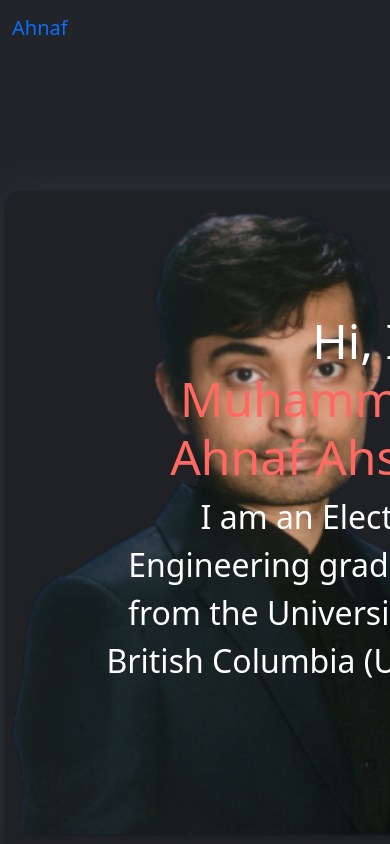
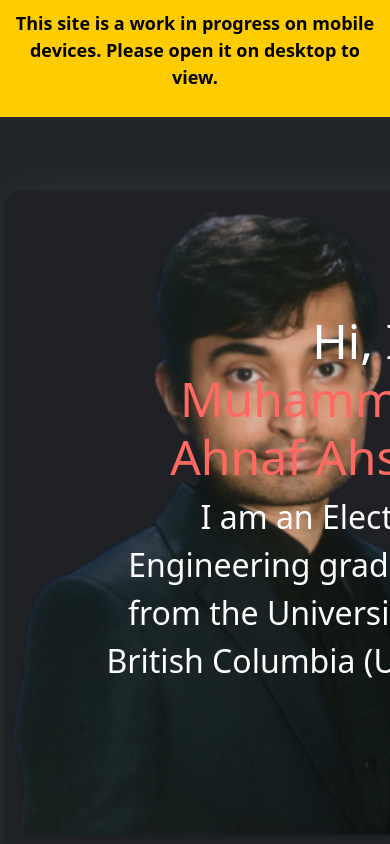
Before and after one commit to Ahnaf39/Ahnaf39.github.io, a plain HTML site: page index.html in a window 390 px wide. Shown: the top 844 px of the page. Drawn offline with nearby package versions, Linux system fonts and the light colour scheme.

Commit message:
Make mobile WIP

```diff
--- a/index.html
+++ b/index.html
@@ -13,6 +13,9 @@
   <script src="https://kit.fontawesome.com/31149d48b0.js" crossorigin="anonymous"></script>
 </head>
 <nav class="navbar navbar-expand-lg fixed-top navbarScroll">
+  <div class="wip-message">
+    <p>This site is a work in progress on mobile devices. Please open it on desktop to view.</p>
+  </div>
   <div class="container">
       <a class="navbar-brand" href="#">Ahnaf</a>
       <button class="navbar-toggler" type="button" data-bs-toggle="collapse" data-bs-target="#navbarSupportedContent" aria-controls="navbarSupportedContent" aria-expanded="false" aria-label="Toggle navigation">
--- a/style.css
+++ b/style.css
@@ -170,3 +170,18 @@
 #contact {
     padding-bottom: 4rem;
 }
+@media only screen and (max-width: 900px) {
+    .wip-message {
+      position: fixed;
+      top: 0;
+      left: 0;
+      width: 100%;
+      background-color: #ffcc00;
+      color: #000000;
+      text-align: center;
+      padding: 10px;
+      font-size: 18px;
+      font-weight: bold;
+      z-index: 9999;
+    }
+  }
```
